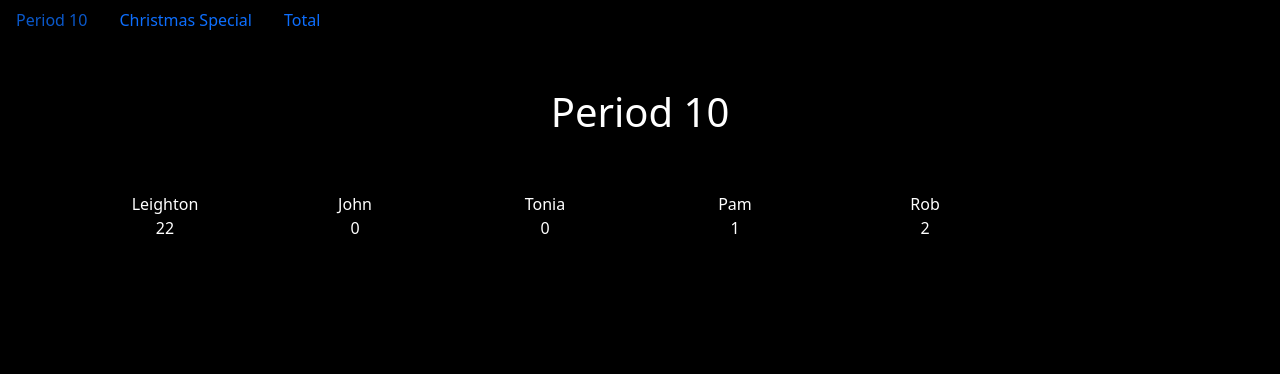
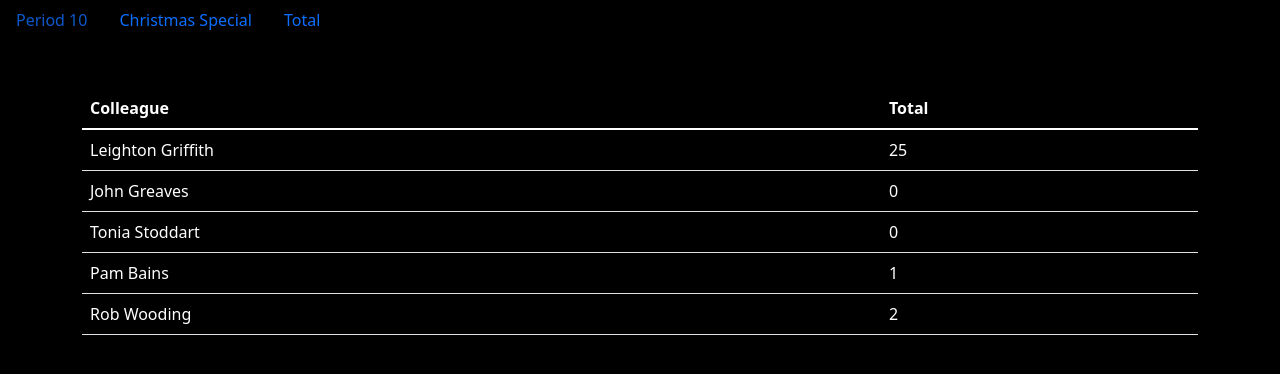
Before and after one commit to Leighton-Griffith/tesco-comments, a plain HTML site: page index.html in a window 1280 px wide. Drawn offline with nearby package versions, Linux system fonts and the light colour scheme.

Commit message:
Figures updated

```diff
--- a/index.html
+++ b/index.html
@@ -22,7 +22,57 @@
       <a class="nav-link">Total</a>
     </nav>
     <div class="container">
-      <div class="row content-holder">
+        <table class="table content-holder">
+            <thead>
+              <tr>
+                <th scope="col">Colleague</th>
+                <th scope="col">Total</th>
+              </tr>
+              <tbody>
+                  <tr>
+                  <td>
+                      Leighton Griffith
+                  </td>
+                  <td>
+                      25
+                  </td>
+                </tr>
+                <tr>
+                    <td>
+                       John Greaves
+                    </td>
+                    <td>
+                        0
+                    </td>
+                  </tr>
+                  <tr>
+                    <td>
+                       Tonia Stoddart
+                    </td>
+                    <td>
+                        0
+                    </td>
+                  </tr>
+                  <tr>
+                    <td>
+                       Pam Bains
+                    </td>
+                    <td>
+                        1
+                    </td>
+                  </tr>
+                  <tr>
+                    <td>
+                       Rob Wooding
+                    </td>
+                    <td>
+                        2
+                    </td>
+                  </tr>
+              </tbody>
+            </thead>
+          </table>
+      <!-- <div class="row content-holder">
         <div class="col-12">
           <h1 class="pb-5">Period 10</h1>
         </div>
@@ -46,7 +96,7 @@
           <div class="row justify-content-center">Rob</div>
           <div class="row figure justify-content-center pb-4">2</div>
         </div>
-      </div>
+      </div> -->
     </div>
     <script
       src="https://cdn.jsdelivr.net/npm/bootstrap@5.1.3/dist/js/bootstrap.bundle.min.js"
--- a/style.css
+++ b/style.css
@@ -9,6 +9,7 @@ h1 {
 
 .content-holder {
   align-content: center;
+  color: #fff;
 }
 
 .figure {
```
